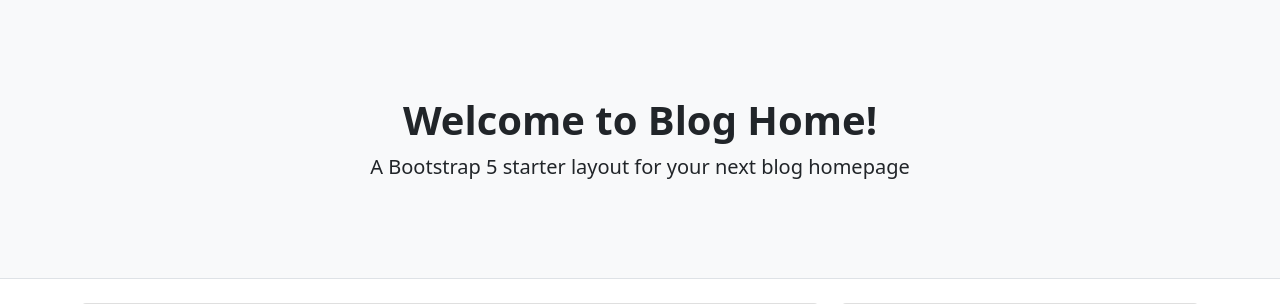
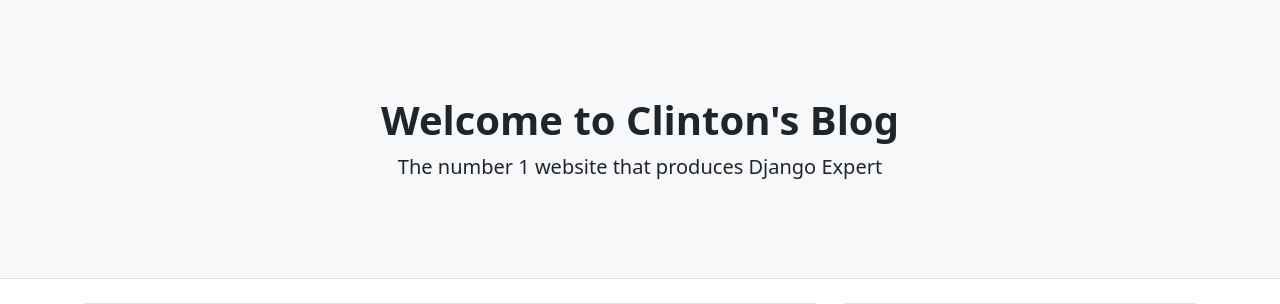
Before and after one commit to CodeWithClinton/clintblog, a Django app: page / in a window 1280 px wide. Shown: the part 56-360 px from the top of the page. Run offline with Django 3.2, Linux system fonts and the light colour scheme; data comes from the database, SQL or seed files in the repository; some libraries are stand-ins or nearby versions.

Commit message:
Editing base template

```diff
--- a/templates/base.html
+++ b/templates/base.html
@@ -32,8 +32,8 @@
         <header class="py-5 bg-light border-bottom mb-4">
             <div class="container">
                 <div class="text-center my-5">
-                    <h1 class="fw-bolder">Welcome to Blog Home!</h1>
-                    <p class="lead mb-0">A Bootstrap 5 starter layout for your next blog homepage</p>
+                    <h1 class="fw-bolder">Welcome to Clinton's Blog</h1>
+                    <p class="lead mb-0">The number 1 website that produces Django Expert</p>
                 </div>
             </div>
         </header>
```
